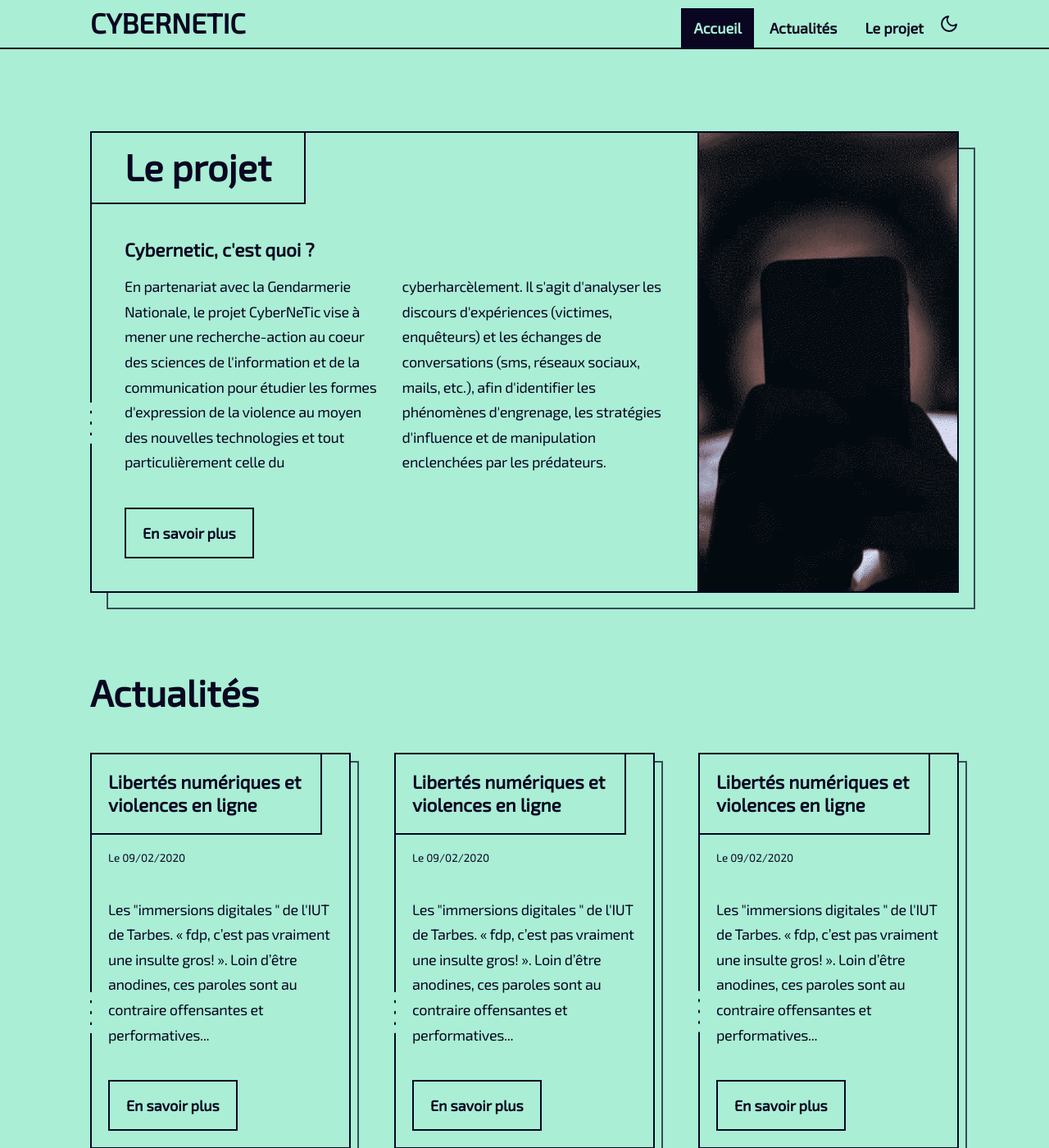
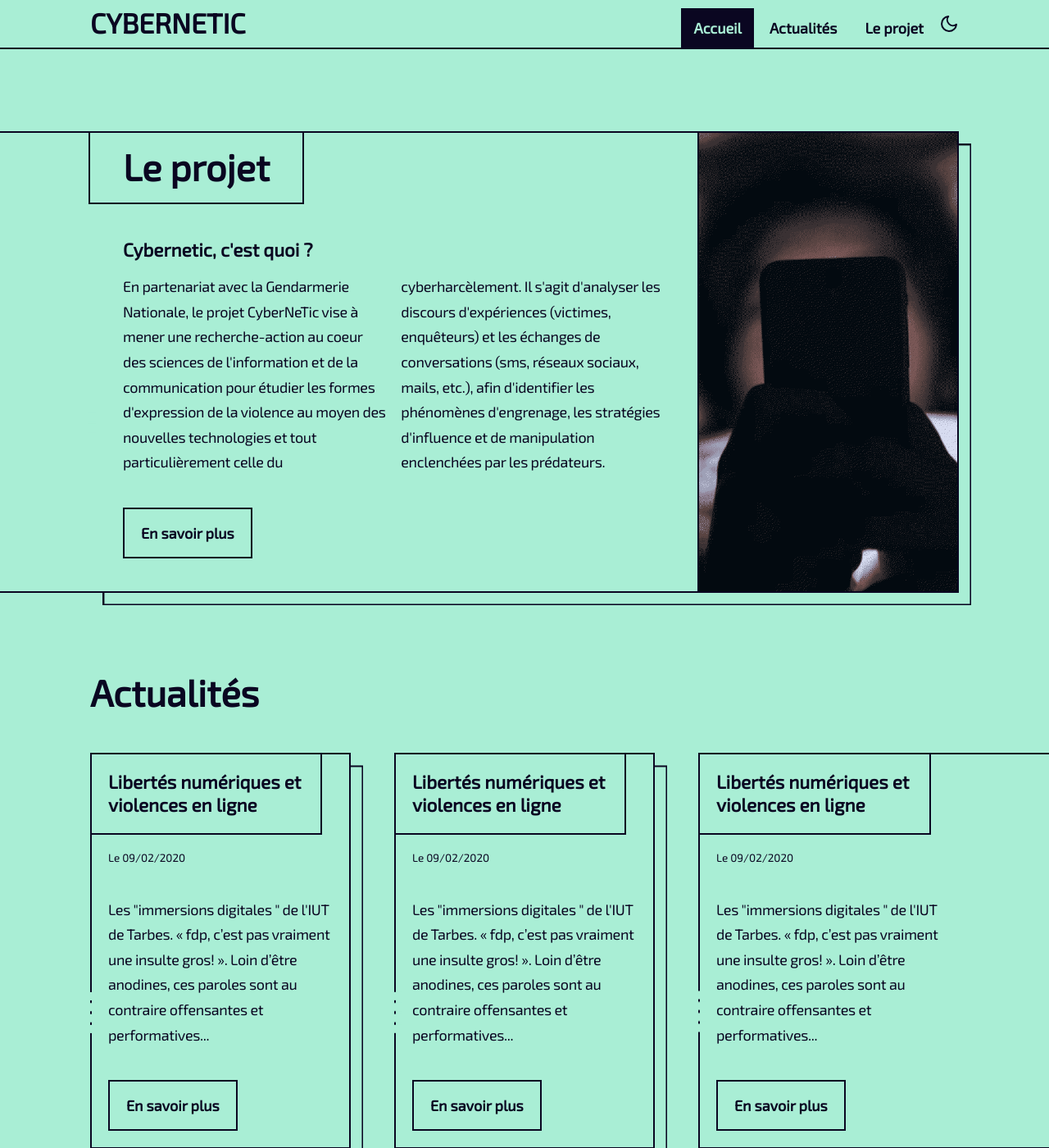
Before and after one commit to noesya/cyberneticproject, a Jekyll site: the page built from _pages/index.html, in a window 1280 px wide and 1400 px high. Shown: the whole window at 82% size. Built offline with Jekyll 4.4.1, drawn with Linux system fonts in a browser that asks for light colours.

Commit message:
Test borders

```diff
--- a/_sass/layout/base.sass
+++ b/_sass/layout/base.sass
@@ -4,4 +4,4 @@
     max-width: 100%
     padding-left: 20px
     padding-right: 20px
-    width: 1100px
+    width: $container-width
--- a/_sass/layout/blocks.sass
+++ b/_sass/layout/blocks.sass
@@ -3,6 +3,12 @@
         transform: translateY(-50px)
     100%
         transform: translateY(50px)
+
+@keyframes back-borders
+    0%
+        transform: translate(5px, 5px)
+    100%
+        transform: translate(-5px, -5px)
 
 section.container
     margin-top: 100px
@@ -21,12 +27,13 @@
         height: 100%
         top: 20px
         left: 20px
-        opacity: 0.7
+        animation: back-borders 5s alternate infinite ease-in-out
         +mobile
             top: 10px
             left: 10px
         .is-darken &
             border-color: $light
+
 
     &__content
         background: $light
@@ -37,7 +44,7 @@
             background: $dark
             border-color: $light
         &::after
-            animation: rolling-square 5s alternate infinite
+            animation: rolling-square 5s alternate infinite ease-in-out
             content: ''
             display: block
             position: absolute
@@ -76,10 +83,21 @@
                     animation: rolling-square 5s #{$i * 0.5}s alternate infinite
 
 .box--img
+    &::after
+        content: ''
+        display: block
+        position: absolute
+        right: 100%
+        width: calc(50vw - #{$container-width/2} + 40px)
+        border-top: $border-width solid $dark
+        border-bottom: $border-width solid $dark
+        height: 100%
+        top: 0
     .box
         &__body
             padding: 40px
         &__content
+            border-left: 0
             display: flex
             +mobile
                 display: block
@@ -124,9 +142,7 @@
         margin-bottom: 100px
         +mobile
             width: auto
-        &::before
-            top: 10px
-            left: 10px
+
         time
             display: block
             font-size: px2rem(12)
@@ -139,6 +155,21 @@
             padding: 20px
             p
                 column-count: 1
+        &:last-child
+            .box__content
+                border-right: 0
+            &::after
+                content: ''
+                display: block
+                position: absolute
+                left: 100%
+                width: calc(50vw - #{$container-width/2} + 20px)
+                border-top: $border-width solid $dark
+                border-bottom: $border-width solid $dark
+                height: 100%
+                top: 0
+                background: $light
+                z-index: 2
 
 .partners
     display: flex
--- a/_sass/tools/_variables.sass
+++ b/_sass/tools/_variables.sass
@@ -18,6 +18,9 @@
 
 // border
 $border-width: 2px
+
+// sizes
+$container-width: 1100px
 
 // Easing
 $easeInSine: cubic-bezier(0.47, 0, 0.745, 0.715)
```
